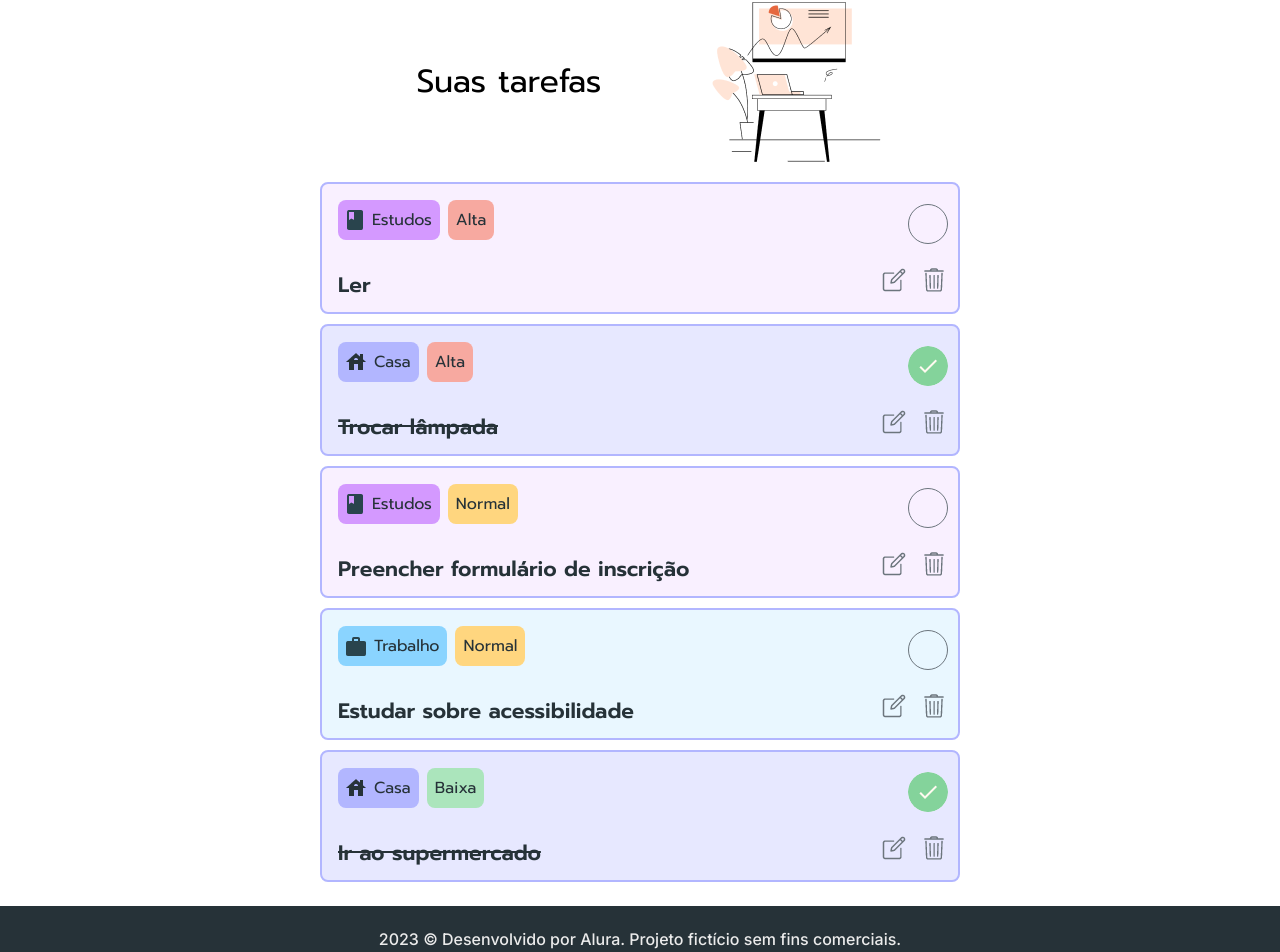
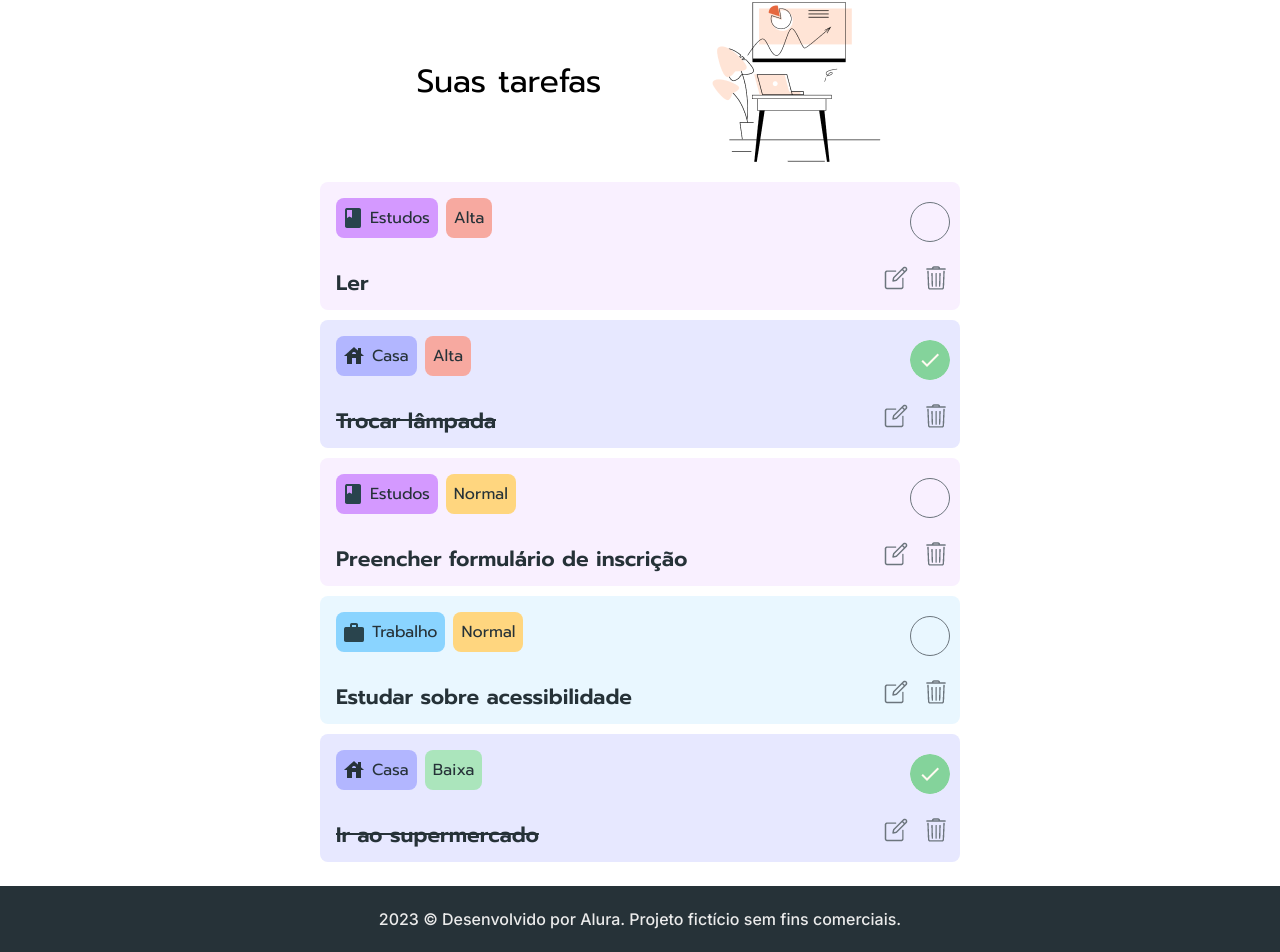
Before and after one commit to brdoliveira/animacao-angular-alura, an Angular app: page /listaTarefas in a window 1280 px wide. Shown: the part 266-1218 px from the top of the page. Built offline with nearby package versions, Linux system fonts and the light colour scheme; data requests are answered from the project's data file.

Commit message:
FEAT(lista-tarefas): Removendo border default

```diff
--- a/src/app/lista-tarefas/lista-tarefas.component.css
+++ b/src/app/lista-tarefas/lista-tarefas.component.css
@@ -11,17 +11,14 @@
 
 .card-Estudos {
   background: #F9F0FF;
-  border: 2px solid #B2B6FF;
 }
 
 .card-Trabalho {
   background: #E9F7FF;
-  border: 2px solid #B2B6FF;
 }
 
 .card-Casa {
   background: #E7E8FF;
-  border: 2px solid #B2B6FF;
 }
 
 .card-Feito {
```
